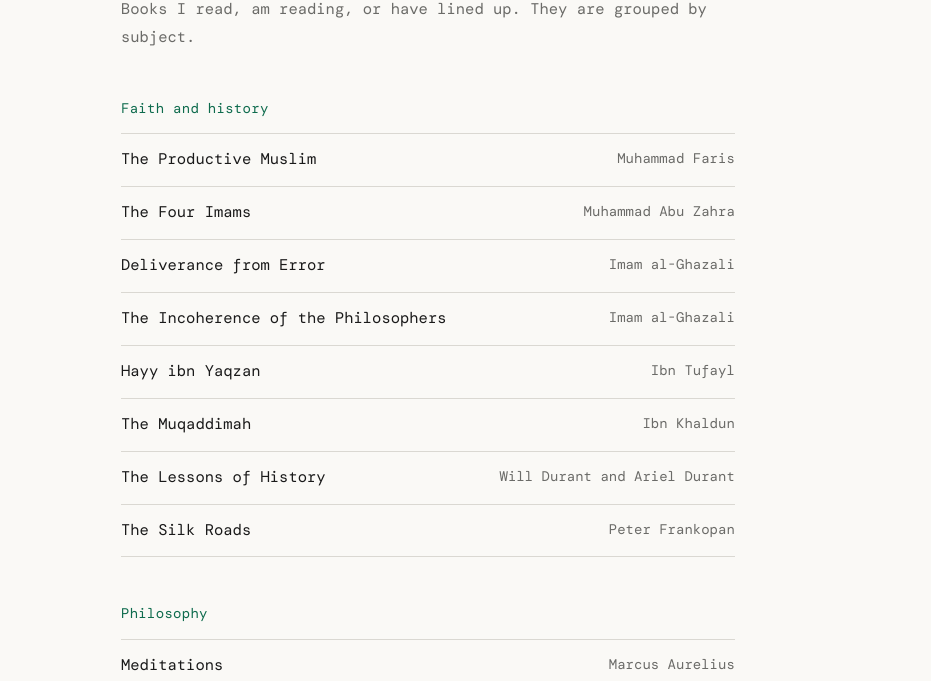
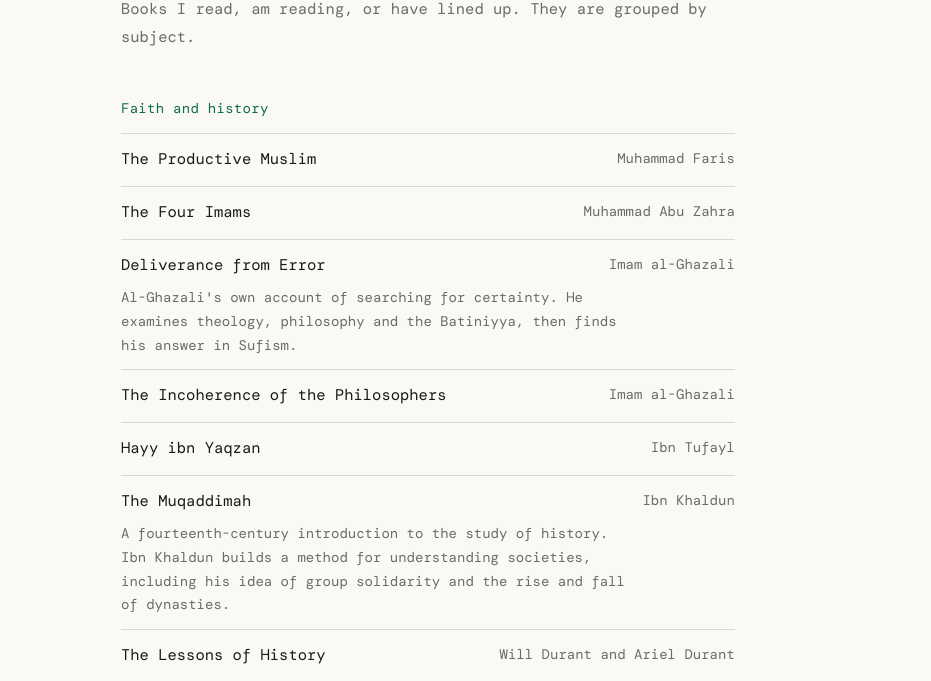
Before and after one commit to kaatibyusuf/personal-site, a plain HTML site: page reading.html in a window 1280 px wide. Shown: the part 271-952 px from the top of the page, without its empty margins (169-1100 px from the left). Drawn offline with nearby package versions, Linux system fonts and the light colour scheme; a web font is replaced by a local one.

Commit message:
Add notes to four books on the reading list - One-line notes for Deliverance from Error, The Muqaddimah, Meditations and Thinking in Systems

```diff
--- a/reading.html
+++ b/reading.html
@@ -45,16 +45,16 @@
         <ul class="books">
           <li><span class="bk-t">The Productive Muslim</span><span class="bk-a">Muhammad Faris</span></li>
           <li><span class="bk-t">The Four Imams</span><span class="bk-a">Muhammad Abu Zahra</span></li>
-          <li><span class="bk-t">Deliverance from Error</span><span class="bk-a">Imam al-Ghazali</span></li>
+          <li><span class="bk-t">Deliverance from Error</span><span class="bk-a">Imam al-Ghazali</span><span class="bk-n">Al-Ghazali's own account of searching for certainty. He examines theology, philosophy and the Batiniyya, then finds his answer in Sufism.</span></li>
           <li><span class="bk-t">The Incoherence of the Philosophers</span><span class="bk-a">Imam al-Ghazali</span></li>
           <li><span class="bk-t">Hayy ibn Yaqzan</span><span class="bk-a">Ibn Tufayl</span></li>
-          <li><span class="bk-t">The Muqaddimah</span><span class="bk-a">Ibn Khaldun</span></li>
+          <li><span class="bk-t">The Muqaddimah</span><span class="bk-a">Ibn Khaldun</span><span class="bk-n">A fourteenth-century introduction to the study of history. Ibn Khaldun builds a method for understanding societies, including his idea of group solidarity and the rise and fall of dynasties.</span></li>
           <li><span class="bk-t">The Lessons of History</span><span class="bk-a">Will Durant and Ariel Durant</span></li>
           <li><span class="bk-t">The Silk Roads</span><span class="bk-a">Peter Frankopan</span></li>
         </ul>
         <h2 class="shelf-h">Philosophy</h2>
         <ul class="books">
-          <li><span class="bk-t">Meditations</span><span class="bk-a">Marcus Aurelius</span></li>
+          <li><span class="bk-t">Meditations</span><span class="bk-a">Marcus Aurelius</span><span class="bk-n">Private notes Marcus Aurelius wrote to himself while ruling an empire. A working record of Stoic practice, not a treatise.</span></li>
           <li><span class="bk-t">Letters from a Stoic</span><span class="bk-a">Seneca</span></li>
           <li><span class="bk-t">Discourses</span><span class="bk-a">Epictetus</span></li>
           <li><span class="bk-t">Nicomachean Ethics</span><span class="bk-a">Aristotle</span></li>
@@ -83,7 +83,7 @@
         </ul>
         <h2 class="shelf-h">Work, systems and leadership</h2>
         <ul class="books">
-          <li><span class="bk-t">Thinking in Systems</span><span class="bk-a">Donella H. Meadows</span></li>
+          <li><span class="bk-t">Thinking in Systems</span><span class="bk-a">Donella H. Meadows</span><span class="bk-n">A primer on stocks, flows and feedback loops. Meadows shows why systems behave as they do and where a small change can have a large effect.</span></li>
           <li><span class="bk-t">The Fifth Discipline</span><span class="bk-a">Peter M. Senge</span></li>
           <li><span class="bk-t">High Output Management</span><span class="bk-a">Andrew S. Grove</span></li>
           <li><span class="bk-t">The Effective Executive</span><span class="bk-a">Peter F. Drucker</span></li>
--- a/style.css
+++ b/style.css
@@ -241,3 +241,5 @@ a.row:hover .row-title { text-decoration-color: var(--accent); }
 .now a { color: var(--ink); text-decoration-color: var(--accent); text-underline-offset: 4px; text-decoration-thickness: 2px; }
 .now-d { margin: 12px 0 0; font-size: 13.5px; color: var(--muted); }
 @media (max-width: 560px) { .now li { grid-template-columns: 1fr; } }
+
+.bk-n { flex: 0 0 100%; margin-top: 4px; font-size: 14px; line-height: 1.7; color: var(--muted); max-width: 60ch; }
```
